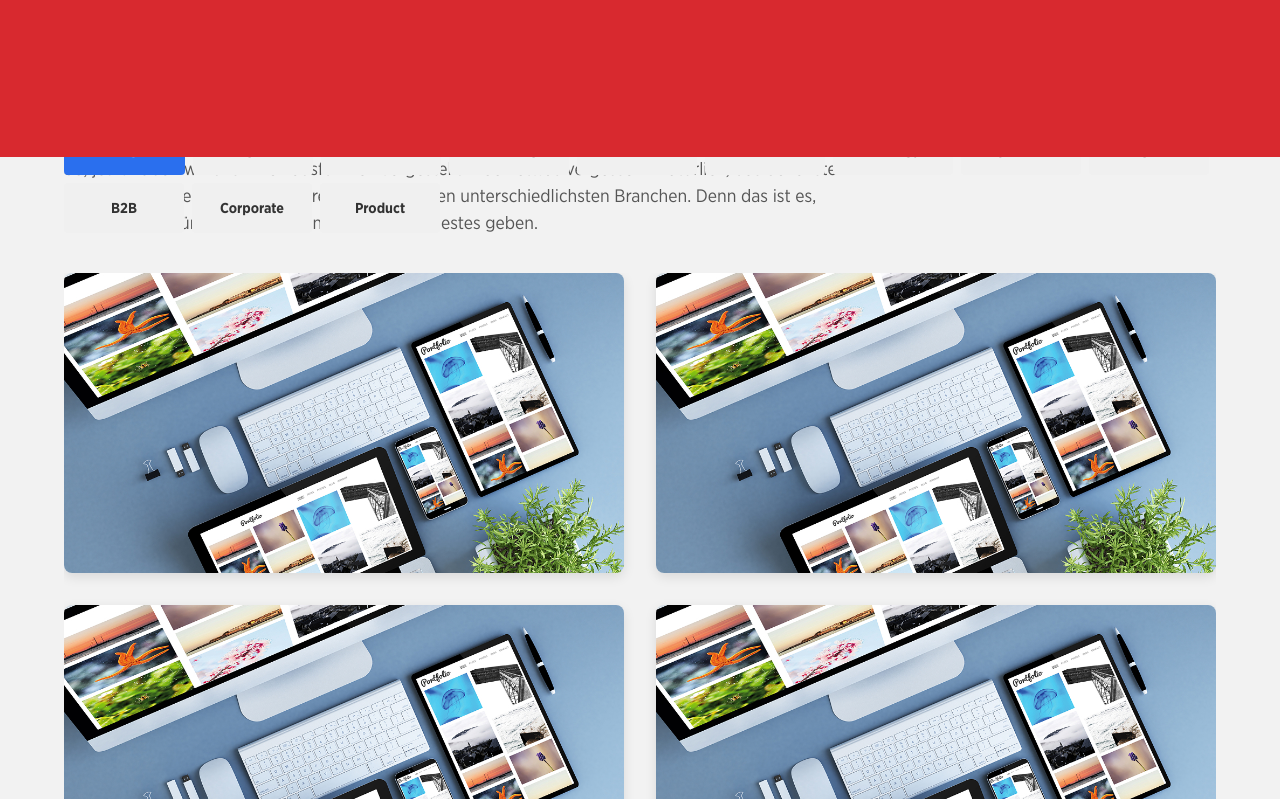
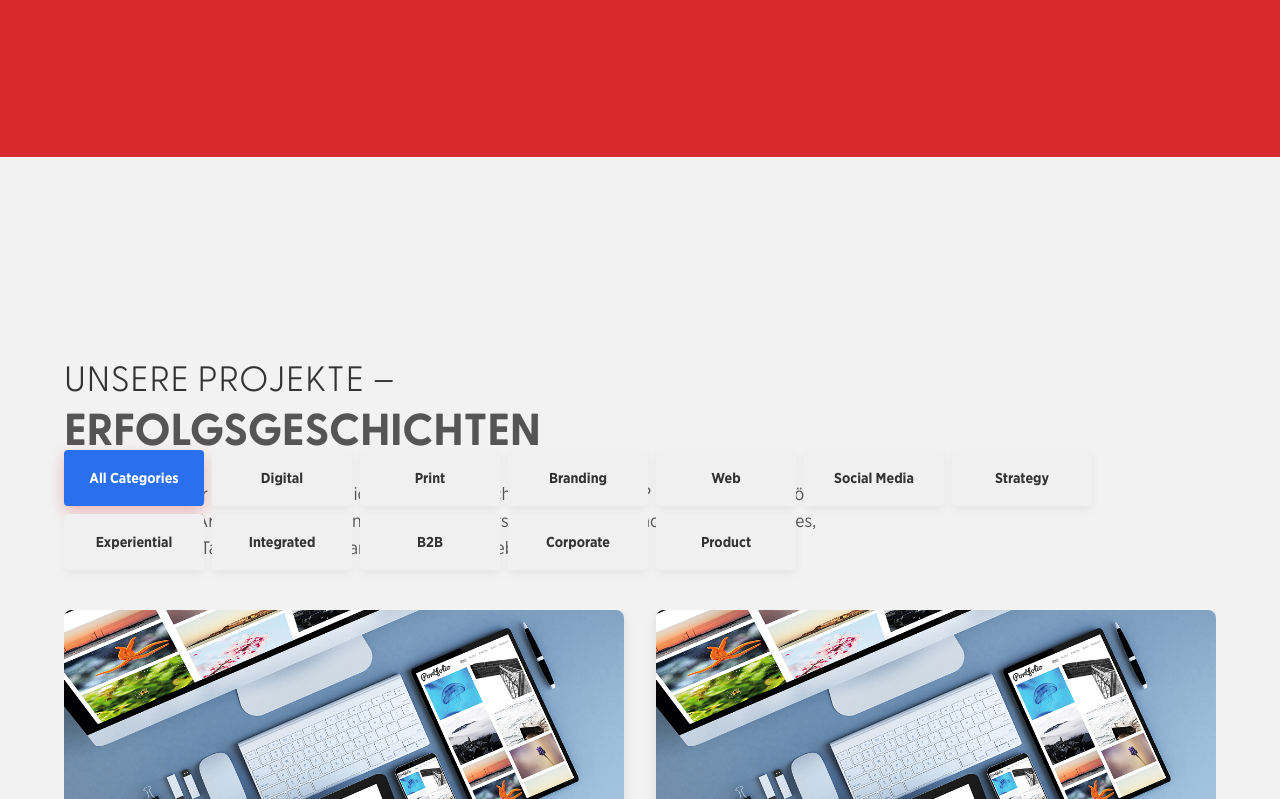
Before and after one commit to felixseeger/tz25, a Vue app: page / in a window 1280 px wide. Shown: the part 5981-6780 px from the top of the page. Built offline with nearby package versions, Linux system fonts and the light colour scheme; a web font is replaced by a local one.

Commit message:
Fix portfolio section layout: prevent overlapping, fix grid cutoff, improve navigation contrast

```diff
--- a/src/assets/scss/components/_portfolio-section.scss
+++ b/src/assets/scss/components/_portfolio-section.scss
@@ -4,11 +4,12 @@
 .portfolio-filter-container {
   position: relative;
   width: 100%;
-  padding: 1rem 0;
-  margin: 2rem 0;
+  padding: 1.5rem 0;
+  margin: 0 0 3rem 0;
   z-index: 10;
-  background-color: rgba(#f2f2f2, 0.9);
-  box-shadow: 0 4px 10px rgba(0, 0, 0, 0.1);
+  background-color: white;
+  box-shadow: 0 4px 15px rgba(0, 0, 0, 0.08);
+  border-radius: 8px;
 }
 
 .portfolio-filter {
@@ -16,17 +17,17 @@
   justify-content: center;
   align-items: center;
   flex-wrap: wrap;
-  gap: 1rem;
+  gap: 1.5rem;
   padding: 0 2rem;
 
   @media (max-width: $breakpoint-md) {
-    padding: 0 1rem;
-    gap: 0.5rem;
+    padding: 0 1.5rem;
+    gap: 1rem;
   }
 
   @media (max-width: $breakpoint-sm) {
-    padding: 0 0.5rem;
-    gap: 0.25rem;
+    padding: 0 1rem;
+    gap: 0.75rem;
   }
 }
 
@@ -34,26 +35,29 @@
   display: flex;
   align-items: center;
   justify-content: center;
-  padding: 0.5rem 1.5rem;
-  background-color: transparent;
+  padding: 0.75rem 1.75rem;
+  background-color: white;
   border: 2px solid $primary-color;
   border-radius: 30px;
   color: #333;
   font-weight: 600;
-  font-size: 0.9rem;
+  font-size: 1rem;
   cursor: pointer;
   transition: all 0.3s ease;
-  height: 50px;
-  min-width: 120px;
+  height: 56px;
+  min-width: 140px;
+  box-shadow: 0 4px 10px rgba(0, 0, 0, 0.05);
 
   &:hover {
     background-color: rgba($primary-color, 0.1);
-    transform: translateY(-2px);
+    transform: translateY(-3px);
+    box-shadow: 0 6px 15px rgba(0, 0, 0, 0.1);
   }
 
   &.active {
     background-color: $primary-color;
     color: white;
+    box-shadow: 0 6px 15px rgba($primary-color, 0.3);
 
     img, .placeholder-logo {
       filter: brightness(0) invert(1);
@@ -61,65 +65,62 @@
   }
 
   img {
-    height: 30px;
-    max-width: 100px;
+    height: 32px;
+    max-width: 110px;
     object-fit: contain;
     transition: filter 0.3s ease;
   }
 
   .placeholder-logo {
-    font-size: 0.9rem;
+    font-size: 1rem;
     font-weight: bold;
     transition: color 0.3s ease;
   }
 
   @media (max-width: $breakpoint-md) {
-    padding: 0.4rem 1rem;
-    font-size: 0.8rem;
-    height: 40px;
-    min-width: 100px;
+    padding: 0.6rem 1.25rem;
+    font-size: 0.9rem;
+    height: 48px;
+    min-width: 120px;
 
     img {
-      height: 25px;
+      height: 28px;
     }
   }
 
   @media (max-width: $breakpoint-sm) {
-    padding: 0.3rem 0.8rem;
-    font-size: 0.7rem;
-    height: 36px;
-    min-width: 80px;
+    padding: 0.5rem 1rem;
+    font-size: 0.8rem;
+    height: 42px;
+    min-width: 100px;
 
     img {
-      height: 20px;
+      height: 24px;
     }
   }
 }
 .portfolio-section {
   position: relative;
-  height: 100vh; /* Exactly 100vh height */
-  max-height: 100vh;
+  min-height: 100vh; /* At least 100vh height */
   display: flex;
-  align-items: center;
+  align-items: flex-start; /* Align to top */
   justify-content: center; /* Center horizontally */
-  padding: 0;
-  overflow: hidden; /* Hide overflow to prevent scrolling */
+  padding: 4rem 0; /* Add vertical padding */
   background-color: #f2f2f2;
-  width: 100vw; /* Full viewport width */
-  max-width: 100vw; /* Ensure it doesn't exceed viewport width */
-  margin-left: calc(-50vw + 50%); /* Center the section when it's wider than its parent */
+  width: 100%;
   box-sizing: border-box; /* Include padding in width calculation */
 
   .container {
     width: 100%;
-    height: 100vh; /* Full height */
+    max-width: 1800px; /* Limit width for larger screens */
     margin: 0 auto;
-    padding: 0;
+    padding: 0 2rem;
     position: relative;
     display: flex;
     flex-direction: column;
     align-items: flex-start; /* Left-align content horizontally */
-    justify-content: space-between; /* Distribute content evenly */
+    justify-content: flex-start; /* Start from the top */
+    gap: 2rem; /* Add gap between elements */
   }
 }
 
@@ -176,53 +177,43 @@
 }
 
 .portfolio-showcase-container {
-  margin-top: 0rem; /* Reduced top margin */
   position: relative;
-  overflow: visible;
-  padding-bottom: 1rem; /* Reduced bottom padding */
   width: 100%; /* Full width */
-  max-width: 100%; /* Ensure it doesn't exceed container width */
   display: flex;
   flex-direction: column;
   align-items: center; /* Center content horizontally */
-  flex: 1; /* Take up available space */
+  margin-bottom: 2rem; /* Add bottom margin */
 }
 
 .portfolio-carousel {
   position: relative;
-  width: 100vw; /* Full viewport width */
-  overflow: hidden; /* Hide overflow to prevent horizontal scrolling */
-  padding: 0; /* No padding */
+  width: 100%; /* Full width of container */
+  overflow: visible; /* Allow overflow to be visible */
   margin: 0 auto; /* Center the carousel */
-  flex: 1; /* Take up available space */
   display: flex;
   flex-direction: column;
+  gap: 2rem; /* Add gap between elements */
 }
 
 .portfolio-carousel-track {
   display: flex;
   width: 100%;
-  max-width: 100%; /* Remove width limitation */
   margin: 0 auto; /* Center the carousel track */
   transition: transform 0.6s cubic-bezier(0.25, 1, 0.5, 1); /* Improved easing for smoother transitions */
   will-change: transform; /* Optimize for animations */
-  flex: 1; /* Take up available space */
+  overflow: hidden; /* Hide overflow to prevent horizontal scrolling */
 }
 
 .portfolio-slide {
   flex: 0 0 100%;
   width: 100%;
-  max-width: 100%; /* Remove width limitation */
   margin: 0 auto; /* Center each slide */
   display: flex;
   flex-direction: column;
-  gap: 1rem; /* Reduced gap between rows */
-  padding-top: 0.5rem; /* Reduced top padding */
+  gap: 2rem; /* Increased gap between rows */
   opacity: 0; /* Start with opacity 0 */
   transition: opacity 0.8s ease; /* Add fade transition */
   will-change: opacity; /* Optimize for animations */
-  flex: 1; /* Take up available space */
-  justify-content: center; /* Center content vertically */
 
   &.active {
     opacity: 1; /* Full opacity for active slide */
@@ -231,22 +222,18 @@
 
 .portfolio-navigation {
   position: relative;
-  z-index: 20; /* Increased z-index to ensure it appears above the client logos overlay */
+  z-index: 20;
   display: flex;
   justify-content: center; /* Center horizontally */
-  width: 100%; /* Full width to enable centering */
-  margin: 1rem 0; /* Reduced vertical spacing */
-  padding: 0 2rem; /* Add horizontal padding */
-  flex-shrink: 0; /* Prevent shrinking */
+  width: 100%;
+  margin: 2rem 0 1rem; /* Adjusted vertical spacing */
 
   @media (max-width: $breakpoint-md) {
-    padding: 0 1rem;
-    margin: 0.75rem 0;
+    margin: 1.5rem 0 0.75rem;
   }
 
   @media (max-width: $breakpoint-sm) {
-    padding: 0 0.5rem;
-    margin: 0.5rem 0;
+    margin: 1rem 0 0.5rem;
   }
 }
 
@@ -296,22 +283,18 @@
 
 .portfolio-row {
   display: flex;
-  gap: 0.75rem; /* Reduced gap */
+  gap: 2rem; /* Increased gap */
   width: 100%;
   max-width: 1600px; /* Increased max-width to match container */
   margin: 0 auto; /* Center each row */
-  padding: 0 2rem; /* Add horizontal padding */
-  flex-shrink: 0; /* Prevent shrinking */
 
   @media (max-width: $breakpoint-md) {
     flex-direction: column;
-    padding: 0 1rem;
-    gap: 0.5rem; /* Reduced gap for mobile */
+    gap: 1.5rem; /* Increased gap for mobile */
   }
 
   @media (max-width: $breakpoint-sm) {
-    padding: 0 0.5rem;
-    gap: 0.5rem; /* Reduced gap for mobile */
+    gap: 1rem; /* Increased gap for mobile */
   }
 }
 
@@ -320,7 +303,7 @@
   position: relative;
   overflow: hidden;
   transition: transform 0.3s ease, box-shadow 0.3s ease;
-  height: 300px; /* Increased height */
+  height: 280px; /* Adjusted height */
   display: flex;
   align-items: center;
   justify-content: center;
@@ -337,11 +320,11 @@
   }
 
   @media (max-width: $breakpoint-md) {
-    height: 250px;
+    height: 220px;
   }
 
   @media (max-width: $breakpoint-sm) {
-    height: 200px;
+    height: 180px;
   }
 }
 
--- a/src/components/base/HorizontalNavigation.vue
+++ b/src/components/base/HorizontalNavigation.vue
@@ -98,11 +98,21 @@ export default {
   &.dark {
     .horizontal-nav__prev,
     .horizontal-nav__next {
-      border: 2px solid #333;
-      background-color: rgba(255, 255, 255, 0.2);
+      border: 2px solid $primary-color;
+      background-color: rgba(255, 255, 255, 0.8);
+      box-shadow: 0 4px 10px rgba(0, 0, 0, 0.1);
 
       &:hover {
-        background-color: rgba(255, 255, 255, 0.3);
+        background-color: $primary-color;
+        border-color: $primary-color;
+
+        .horizontal-nav__arrow {
+          filter: brightness(0) invert(1); /* Make the SVG white on hover */
+        }
+      }
+
+      &:focus {
+        box-shadow: 0 0 0 3px rgba($primary-color, 0.5);
       }
     }
 
```
